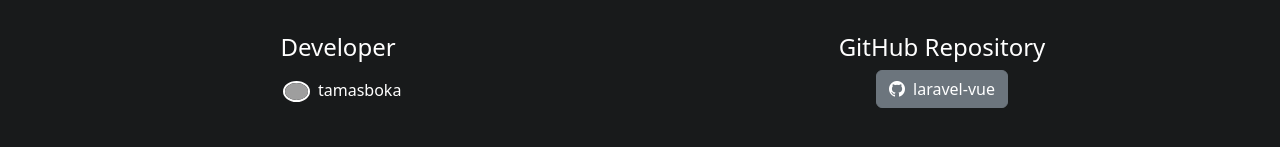
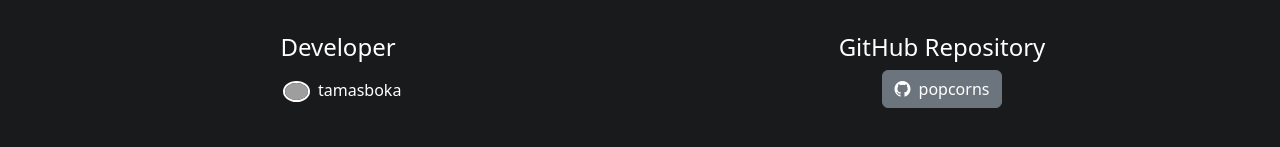
Before and after one commit to tamasboka/popcorns, a Vue app in the folder basic-frontend/: page / in a window 1280 px wide. Shown: the part 887-1034 px from the top of the page. Built offline with nearby package versions, Linux system fonts and the light colour scheme; no server answers; grey boxes are pictures that could not be loaded; the HTML template or start-up script is replaced by a standard one; what @vee-validate/i18n would draw is missing.

Commit message:
refactor: change repository name + url to 'popcorns' to match current name

```diff
--- a/basic-frontend/src/components/ui/Footer.vue
+++ b/basic-frontend/src/components/ui/Footer.vue
@@ -16,8 +16,8 @@ export default {
       </div>
       <div class="col-12 col-lg-6 col-md-6 col-sm-6 text-center">
         <h1 class="h4">GitHub Repository</h1>
-        <a href="https://github.com/tamasboka/laravel-vue" target="_blank" class="btn btn-secondary"><i
-            class="bi bi-github me-2"></i>laravel-vue</a>
+        <a href="https://github.com/tamasboka/popcorns" target="_blank" class="btn btn-secondary"><i
+            class="bi bi-github me-2"></i>popcorns</a>
       </div>
     </div>
   </footer>
```
